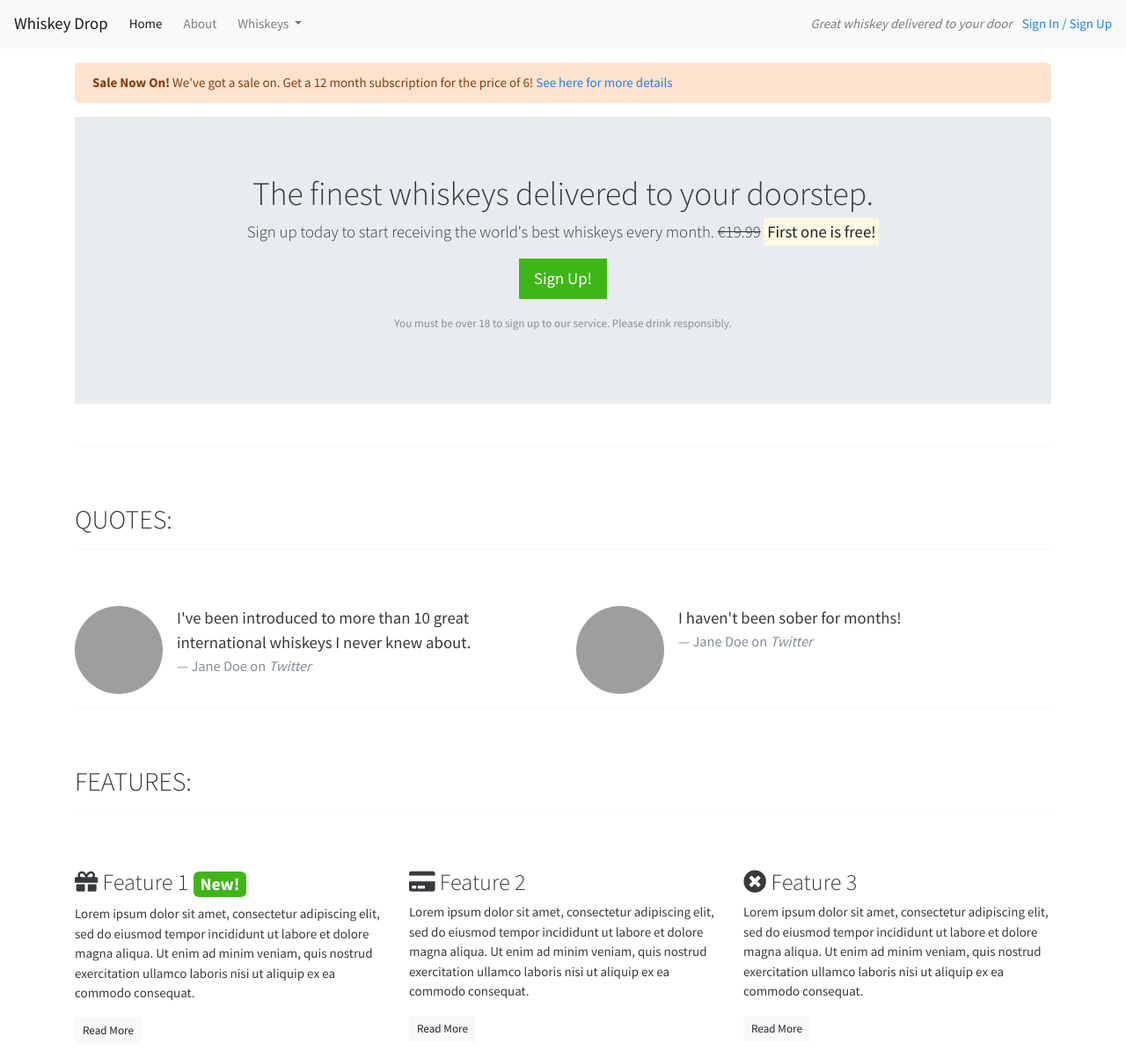
After one commit to Enzolita/Lord-of-the-Fries, a Django app: template templates/basic.html in a window 1280 px wide. The commit adds this page. Shown: the whole page at 88% size. Run offline with Django 4.2, Linux system fonts and the light colour scheme; the template is opened without the code that fills it, so the values that code supplies are empty; some libraries are stand-ins or nearby versions; grey boxes are pictures that could not be loaded.

Commit message:
Add bootstrap to css

```diff
--- a/home/templates/home/index.html
+++ b/home/templates/home/index.html
@@ -8,5 +8,9 @@
 </head>
 <body>
 
+
+
+
+
 </body>
 </html>
--- a/lord_of_the_fries/settings.py
+++ b/lord_of_the_fries/settings.py
@@ -28,7 +28,7 @@ TEMPLATES_DIR = os.path.join(BASE_DIR, 'templates')
 SECRET_KEY = os.environ.get("SECRET_KEY")
 
 # SECURITY WARNING: don't run with debug turned on in production!
-DEBUG = False
+DEBUG = True
 
 ALLOWED_HOSTS = ['.herokuapp.com', '8000-enzolita-lordofthefries-m97etwxax3l.ws.codeinstitute-ide.net']
 
--- a/lord_of_the_fries/urls.py
+++ b/lord_of_the_fries/urls.py
@@ -1,21 +1,5 @@
-"""
-URL configuration for lord_of_the_fries project.
-
-The `urlpatterns` list routes URLs to views. For more information please see:
-    https://docs.djangoproject.com/en/4.2/topics/http/urls/
-Examples:
-Function views
-    1. Add an import:  from my_app import views
-    2. Add a URL to urlpatterns:  path('', views.home, name='home')
-Class-based views
-    1. Add an import:  from other_app.views import Home
-    2. Add a URL to urlpatterns:  path('', Home.as_view(), name='home')
-Including another URLconf
-    1. Import the include() function: from django.urls import include, path
-    2. Add a URL to urlpatterns:  path('blog/', include('blog.urls'))
-"""
 from django.contrib import admin
-from django.urls import path
+from django.urls import path, include
 from home.views import home_page
 
 urlpatterns = [
--- /dev/null
+++ b/templates/basic.html
@@ -0,0 +1,159 @@
+<!DOCTYPE html>
+<html lang="en">
+<head>
+<meta charset="UTF-8">
+<meta name="viewport" content="width=device-width, initial-scale=1.0">
+<meta http-equiv="X-UA-Compatible" content="ie=edge">
+<meta name="Description" content="Enter your description here"/>
+<link href="https://cdn.jsdelivr.net/npm/bootstrap@5.3.3/dist/css/bootstrap.min.css" rel="stylesheet" integrity="sha384-QWTKZyjpPEjISv5WaRU9OFeRpok6YctnYmDr5pNlyT2bRjXh0JMhjY6hW+ALEwIH" crossorigin="anonymous">
+<link rel="stylesheet" href="https://cdnjs.cloudflare.com/ajax/libs/bootswatch/4.6.0/cosmo/bootstrap.min.css">
+<link rel="stylesheet" href="https://cdnjs.cloudflare.com/ajax/libs/font-awesome/5.15.4/css/all.min.css">
+<link rel="stylesheet" href="assets/css/style.css">
+<title>Lord of the Fries</title>
+</head>
+<body>
+
+
+<body>
+    <!--Nav-->
+    <nav class="navbar navbar-light navbar-expand-sm bg-light">
+        <a href="/" class="navbar-brand">
+                    Whiskey Drop</a>
+
+        <button class="navbar-toggler ml-auto" type="button" data-toggle="collapse" data-target="#navbarNavDropdown" aria-controls="navbarNavDropdown" aria-expanded="false" aria-label="Toggle navigation">
+        <span class="navbar-toggler-icon"></span></button>
+
+        <div class="collapse navbar-collapse" id="navbarNavDropdown">
+            <ul class="navbar-nav mr-auto">
+                <li class="active nav-item mr-2"><a class="nav-link" href="/">Home</a></li>
+                <li class="nav-item mr-2"><a class="nav-link" href="">About</a></li>
+                <li class="nav-item dropdown">
+                    <a class="nav-link dropdown-toggle" href="#" id="navbarDropdownMenuLink" role="button" data-toggle="dropdown" aria-haspopup="true" aria-expanded="false">
+          Whiskeys
+        </a>
+                    <div class="dropdown-menu" aria-labelledby="navbarDropdownMenuLink">
+                        <a class="dropdown-item" href="#">Irish</a>
+                        <a class="dropdown-item" href="#">Scotch</a>
+                        <a class="dropdown-item" href="#">Japanese</a>
+                        <a class="dropdown-item" href="#">American</a>
+                    </div>
+                </li>
+
+                <li class="nav-item mr-2 d-block d-sm-none"><a class="nav-link" href="">Sign In / Sign Up</a></li>
+            </ul>
+        </div>
+        <div class="d-none d-md-block">
+            <p class="navbar-text my-auto mr-2"><i>Great whiskey delivered to your door</i></p>
+            <a href="/login">Sign In / Sign Up</a>
+        </div>
+        <!--</div>-->
+    </nav>
+    <article class="container mt-3">
+        <div class="row d-none d-sm-block">
+            <div class="col-12">
+                <div class="alert alert-warning">
+                    <strong>Sale Now On!</strong> We've got a sale on. Get a 12 month subscription for the price of 6! <a href="">See here for more details</a>
+                </div>
+            </div>
+        </div>
+        <!-- Callout -->
+        <div class="row">
+            <div class="col-12">
+                <section class="callout jumbotron text-center">
+                    <h1>The finest whiskeys delivered to your doorstep.</h1>
+                    <p class="lead">Sign up today to start receiving the world's best whiskeys every month.
+                        <s class="d-none d-sm-inline">€19.99</s>
+                        <span class="d-inline d-sm-none"><br></span>
+                        <strong><mark>First one is free!</mark></strong></p>
+                    <p><button class="btn btn-lg btn-success">Sign Up!</button></p>
+                    <p class="text-muted"><small>You must be over 18 to sign up to our service. Please drink responsibly.</small></p>
+                </section>
+            </div>
+        </div>
+        <!-- /.callout -->
+        <hr>
+        <!-- Quotes -->
+        <section class="quotes">
+            <div class="row">
+                <div class="col-12 my-5">
+                    <h2 class="text-uppercase">Quotes:</h2>
+                    <hr />
+                </div>
+            </div>
+            <div class="row">
+                <div class="col-12 col-md-6">
+                    <div class="media">
+                        <div class="d-none d-sm-block">
+                            <img src="images/girl-image.png" class="rounded-circle mr-3" height=100 width=100>
+                        </div>
+                        <div class="media-body">
+                            <blockquote class="blockquote">
+                                <p>I've been introduced to more than 10 great international whiskeys I never knew about.</p>
+                                <footer class="blockquote-footer">Jane Doe on <cite title="Twitter">Twitter</cite></footer>
+                            </blockquote>
+                        </div>
+                    </div>
+                </div>
+                <div class="col-12 col-md-6">
+                    <div class="media">
+                        <div class="d-none d-sm-block">
+                            <img src="images/guy-image.png" class="rounded-circle mr-3" height=100 width=100>
+                        </div>
+                        <div class="media-body">
+                            <blockquote class="blockquote">
+                                <p>I haven't been sober for months!</p>
+                                <footer class="blockquote-footer">Jane Doe on <cite title="Twitter">Twitter</cite></footer>
+                            </blockquote>
+                        </div>
+                    </div>
+                </div>
+            </div>
+        </section>
+        <!-- /.quotes -->
+        <hr>
+        <!-- Features -->
+        <section class="features">
+            <div class="row">
+                <div class="col-12 my-5">
+                    <h2 class="text-uppercase">Features:</h2>
+                    <hr />
+                </div>
+            </div>
+            <div class="row">
+                <div class="col-12 col-md-6 col-lg-4">
+                    <div class="feature">
+                        <h3><i class="fas fa-gift d-none d-sm-inline"></i> Feature 1 <span class="badge badge-success">New!</span></h3>
+                        <p>Lorem ipsum dolor sit amet, consectetur adipiscing elit, sed do eiusmod tempor incididunt ut labore et dolore magna aliqua. Ut enim ad minim veniam, quis nostrud exercitation ullamco laboris nisi ut aliquip ex ea commodo consequat.</p>
+                        <p><a class="btn btn-sm btn-light" href="">Read More</a></p>
+                    </div>
+                </div>
+                <div class="col-12 col-md-6 col-lg-4">
+                    <div class="feature">
+                        <h3><i class="fas fa-credit-card d-none d-sm-inline"></i> Feature 2</h3>
+                        <p>Lorem ipsum dolor sit amet, consectetur adipiscing elit, sed do eiusmod tempor incididunt ut labore et dolore magna aliqua. Ut enim ad minim veniam, quis nostrud exercitation ullamco laboris nisi ut aliquip ex ea commodo consequat.</p>
+                        <p><a class="btn btn-sm btn-light" href="">Read More</a></p>
+                    </div>
+                </div>
+                <div class="col-12 d-md-none d-lg-block col-lg-4">
+                    <div class="feature">
+                        <h3><i class="fas fa-times-circle d-none d-sm-inline"></i> Feature 3</h3>
+                        <p>Lorem ipsum dolor sit amet, consectetur adipiscing elit, sed do eiusmod tempor incididunt ut labore et dolore magna aliqua. Ut enim ad minim veniam, quis nostrud exercitation ullamco laboris nisi ut aliquip ex ea commodo consequat.</p>
+                        <p><a class="btn btn-sm btn-light" href="">Read More</a></p>
+                    </div>
+                </div>
+            </div>
+        </section>
+        <!-- /.features -->
+    </article>
+
+
+
+
+<script src="https://cdn.jsdelivr.net/npm/bootstrap@5.3.3/dist/js/bootstrap.bundle.min.js" integrity="sha384-YvpcrYf0tY3lHB60NNkmXc5s9fDVZLESaAA55NDzOxhy9GkcIdslK1eN7N6jIeHz" crossorigin="anonymous"></script>
+<script src="https://cdnjs.cloudflare.com/ajax/libs/jquery/3.5.1/jquery.slim.min.js"></script>
+<script src="https://cdnjs.cloudflare.com/ajax/libs/popper.js/1.16.1/umd/popper.min.js"></script>
+<script src="https://cdnjs.cloudflare.com/ajax/libs/twitter-bootstrap/4.6.0/js/bootstrap.min.js"></script>
+<script src="https://cdn.jsdelivr.net/npm/@popperjs/core@2.11.8/dist/umd/popper.min.js" integrity="sha384-I7E8VVD/ismYTF4hNIPjVp/Zjvgyol6VFvRkX/vR+Vc4jQkC+hVqc2pM8ODewa9r" crossorigin="anonymous"></script>
+<script src="https://cdn.jsdelivr.net/npm/bootstrap@5.3.3/dist/js/bootstrap.min.js" integrity="sha384-0pUGZvbkm6XF6gxjEnlmuGrJXVbNuzT9qBBavbLwCsOGabYfZo0T0to5eqruptLy" crossorigin="anonymous"></script>
+</body>
+</html>
```
Also changed, not shown: 1 other file.
